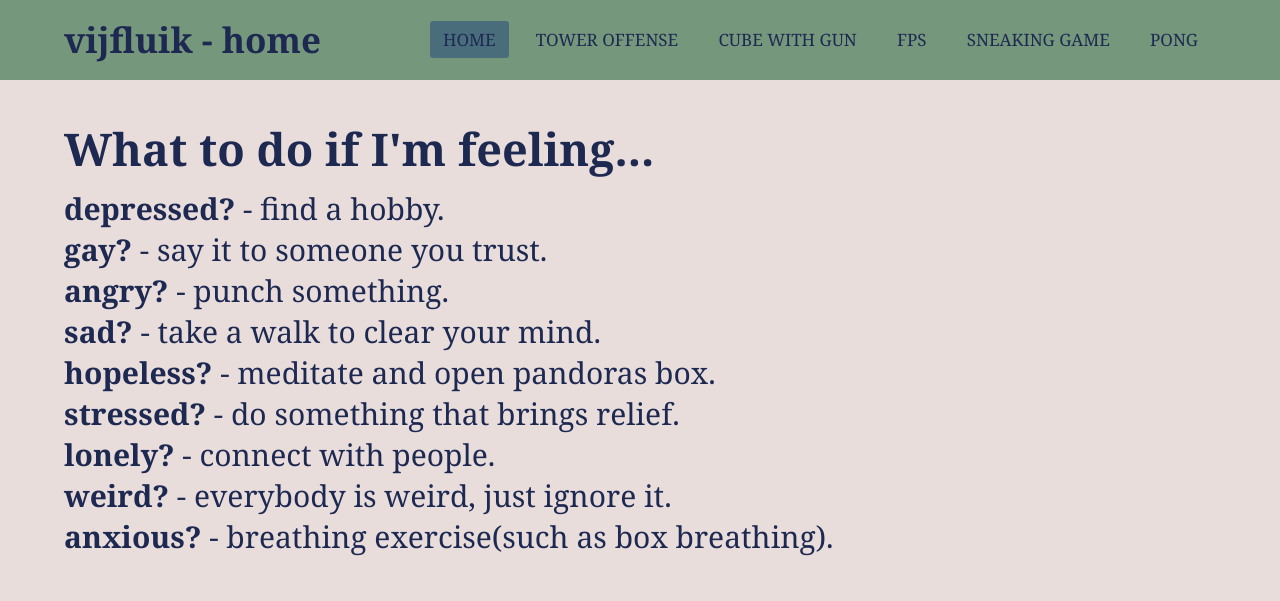
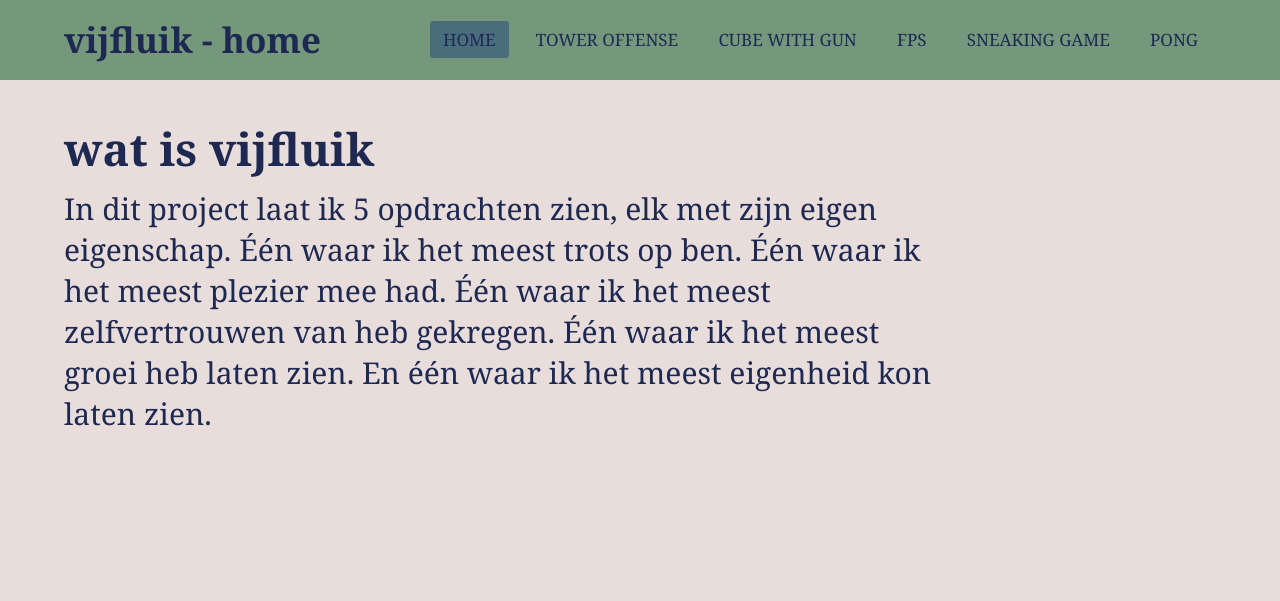
Before and after one commit to NiekVrolijk/vijfluik, a plain HTML site: page index.html in a window 1280 px wide. Drawn offline with Linux system fonts and the light colour scheme.

Commit message:
changed main page

```diff
--- a/index.html
+++ b/index.html
@@ -25,20 +25,15 @@
     </div>
     <!--about me home-->
     <div id="homeAboutMeText">
-        <h2 class="tekst">What to do if I'm feeling...</h2>
+        <h2 class="tekst">wat is vijfluik</h2>
         <p class="bigTekst">
-        <ul class="tekst">
-            <li><b>depressed?</b> - find a hobby.</li>
-            <li><b>gay?</b> - say it to someone you trust.</li>
-            <li><b>angry?</b> - punch something.</li>
-            <li><b>sad?</b> - take a walk to clear your mind.</li>
-            <li><b>hopeless?</b> - meditate and open pandoras box.</li>
-            <li><b>stressed?</b> - do something that brings relief.</li>
-            <li><b>lonely?</b> - connect with people.</li>
-            <li><b>weird?</b> - everybody is weird, just ignore it.</li>
-            <li><b>anxious?</b> - breathing exercise(such as box breathing).</li>
-            <li><br></li>
-        </ul>
+            In dit project laat ik 5 opdrachten zien, elk met zijn eigen eigenschap.
+            Één waar ik het meest trots op ben. Één waar ik het meest plezier mee had.
+            Één waar ik het meest zelfvertrouwen van heb gekregen.
+            Één waar ik het meest groei heb laten zien.
+            En één waar ik het meest eigenheid kon laten zien.
+        </p>
+
     </div>
 
 
```
